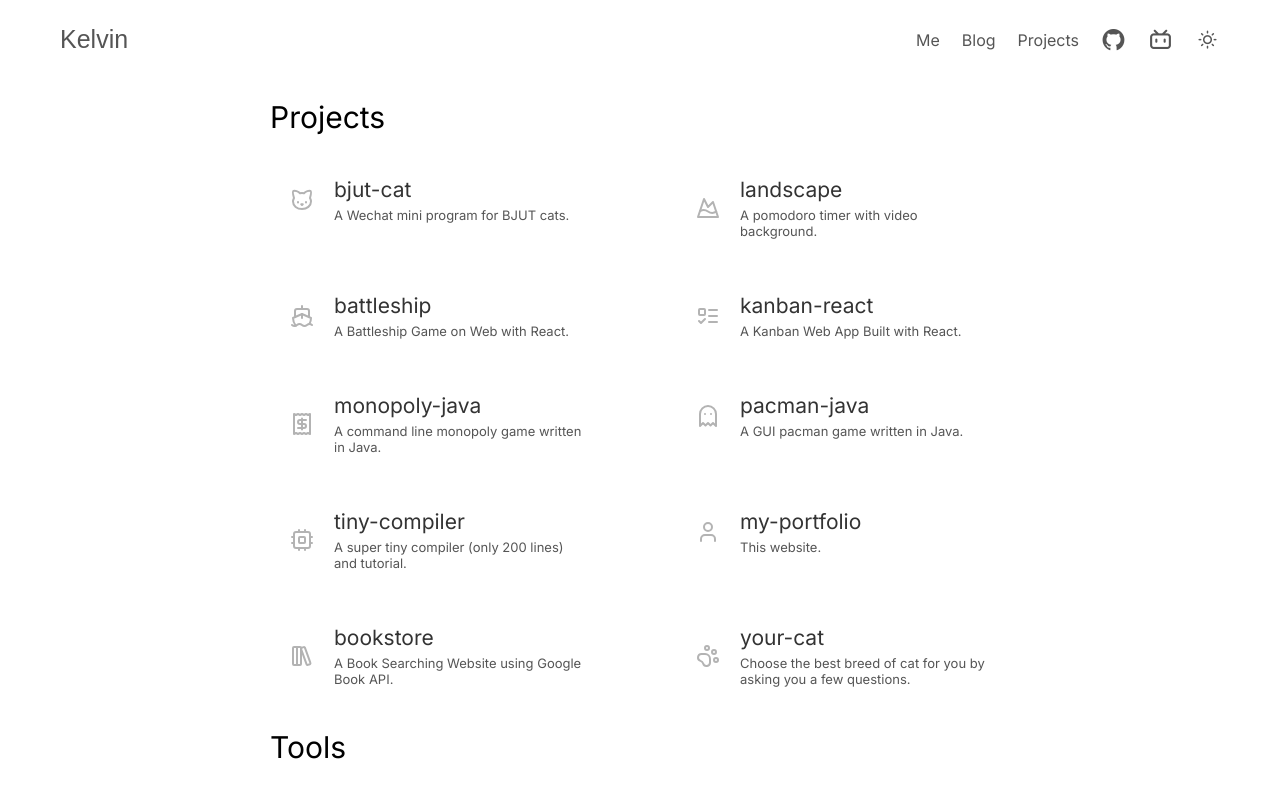
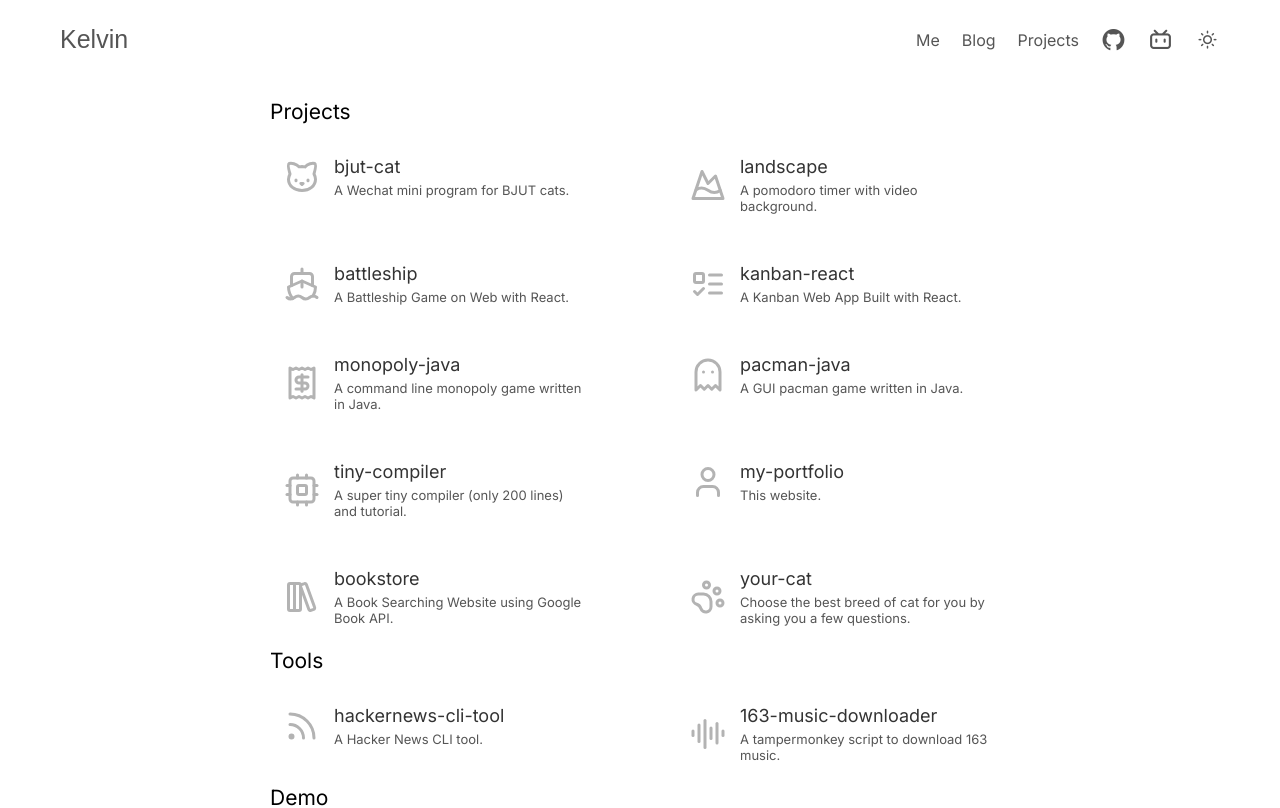
Before and after one commit to KelvinQiu802/portfolio, a Next.js app: page /project in a window 1280 px wide. Shown: the top 808 px of the page. Built offline with nearby package versions, Linux system fonts and the light colour scheme; a web font is replaced by a local one.

Commit message:
feat: update style

```diff
--- a/styles/Project.module.css
+++ b/styles/Project.module.css
@@ -1,7 +1,7 @@
 .title {
-  font-size: 30px;
+  font-size: 21px;
   font-weight: 400;
-  margin: 20px 0;
+  margin-bottom: 10px;
   color: var(--element3);
 }
 
@@ -14,13 +14,13 @@
 }
 
 .icon {
-  font-size: 40px;
   color: var(--element8);
+  scale: 1.5;
   transition: color 0.3s;
 }
 
 .name {
-  font-size: 21px;
+  font-size: 18px;
   color: var(--element2);
   transition: color 0.3s;
 }
@@ -46,7 +46,7 @@
   flex-wrap: wrap;
   justify-content: space-between;
   padding: 10px;
-  row-gap: 30px;
+  row-gap: 25px;
 }
 
 .item:hover {
```
